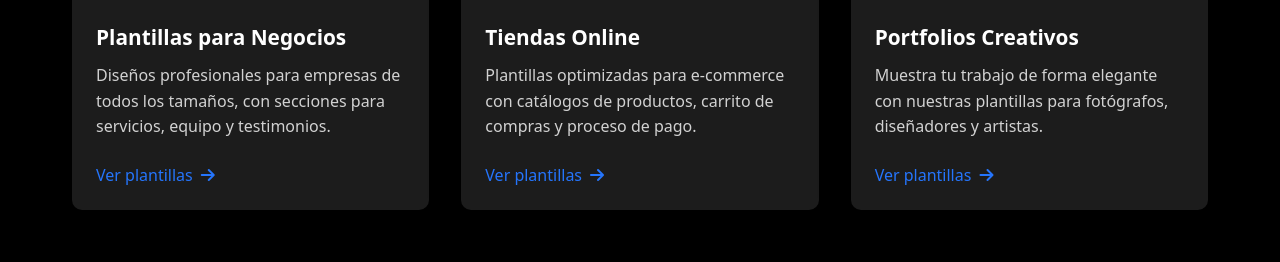
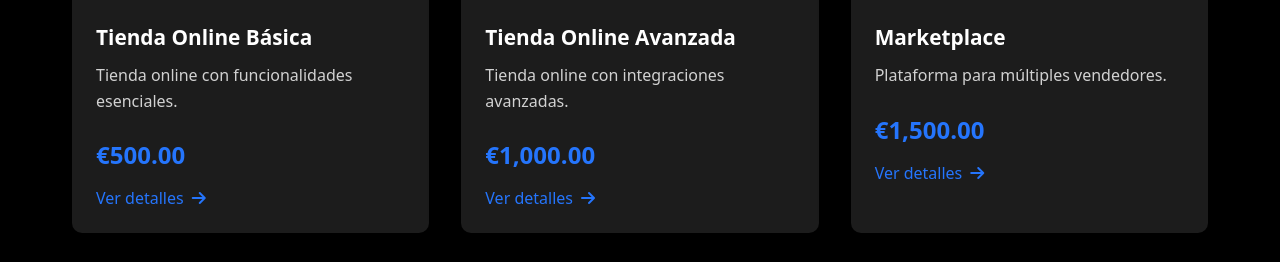
Before and after one commit to Mureeee/MGwebs3, a PHP site: page /caracteristicas.php in a window 1280 px wide. Shown: the part 1907-2169 px from the top of the page. Run offline with PHP 8.4, Linux system fonts and the light colour scheme.

Commit message:
mejora en caractersticas

```diff
--- a/caracteristicas.php
+++ b/caracteristicas.php
@@ -501,6 +501,20 @@ if ($isLoggedIn) {
             justify-content: center;
         }
 
+        .showcase-price {
+            font-size: 1.5rem;
+            font-weight: bold;
+            color: #2575fc;
+            margin: 1rem 0;
+        }
+
+        .showcase-grid {
+            display: grid;
+            grid-template-columns: repeat(auto-fit, minmax(300px, 1fr));
+            gap: 2rem;
+            margin-bottom: 4rem;
+        }
+
         @media (max-width: 768px) {
             .features-header h1 {
                 font-size: 2.5rem;
@@ -530,6 +544,10 @@ if ($isLoggedIn) {
                 max-width: 300px;
                 margin-bottom: 1rem;
             }
+
+            .showcase-grid {
+                grid-template-columns: 1fr;
+            }
         }
     </style>
 </head>
@@ -553,7 +571,7 @@ if ($isLoggedIn) {
 
                 <div class="nav-links">
                     <a href="caracteristicas.php" class="active">Características</a>
-                    <a href="como_funciona.php">Cómo Funciona</a>
+                    <a href="como_funciona.html">Cómo Funciona</a>
                     <a href="productos.php">Productos</a>
                     <a href="soporte.php">Soporte</a>
                     <a href="contactanos.php">Contáctanos</a>
@@ -699,35 +717,70 @@ if ($isLoggedIn) {
                 <!-- Sección de Showcase -->
                 <div class="showcase-section">
                     <div class="showcase-header">
-                        <h2>Plantillas Profesionales</h2>
-                        <p>Elige entre cientos de plantillas diseñadas por profesionales para diferentes sectores y personalízalas según tus necesidades.</p>
+                        <h2>Nuestros Productos Destacados</h2>
+                        <p>Explora nuestra selección de soluciones web profesionales diseñadas para diferentes necesidades y sectores.</p>
                     </div>
 
                     <div class="showcase-grid">
+                        <!-- Tiendas Online -->
                         <div class="showcase-item">
-                            <div class="showcase-image" style="background-image: url('/placeholder.svg?height=400&width=600')"></div>
+                            <div class="showcase-image" style="background-image: url('imagenes/TiendaOnlineBasica.png')"></div>
                             <div class="showcase-content">
-                                <h3>Plantillas para Negocios</h3>
-                                <p>Diseños profesionales para empresas de todos los tamaños, con secciones para servicios, equipo y testimonios.</p>
-                                <a href="#" class="btn-text">Ver plantillas <i class="fas fa-arrow-right"></i></a>
+                                <h3>Tienda Online Básica</h3>
+                                <p>Tienda online con funcionalidades esenciales.</p>
+                                <div class="showcase-price">€<?php echo number_format(500.00, 2); ?></div>
+                                <a href="productos.php" class="btn-text">Ver detalles <i class="fas fa-arrow-right"></i></a>
                             </div>
                         </div>
 
                         <div class="showcase-item">
-                            <div class="showcase-image" style="background-image: url('/placeholder.svg?height=400&width=600')"></div>
+                            <div class="showcase-image" style="background-image: url('imagenes/TiendaOnlineAvanzada.png')"></div>
                             <div class="showcase-content">
-                                <h3>Tiendas Online</h3>
-                                <p>Plantillas optimizadas para e-commerce con catálogos de productos, carrito de compras y proceso de pago.</p>
-                                <a href="#" class="btn-text">Ver plantillas <i class="fas fa-arrow-right"></i></a>
+                                <h3>Tienda Online Avanzada</h3>
+                                <p>Tienda online con integraciones avanzadas.</p>
+                                <div class="showcase-price">€<?php echo number_format(1000.00, 2); ?></div>
+                                <a href="productos.php" class="btn-text">Ver detalles <i class="fas fa-arrow-right"></i></a>
                             </div>
                         </div>
 
                         <div class="showcase-item">
-                            <div class="showcase-image" style="background-image: url('/placeholder.svg?height=400&width=600')"></div>
+                            <div class="showcase-image" style="background-image: url('imagenes/Marketplace.png')"></div>
                             <div class="showcase-content">
-                                <h3>Portfolios Creativos</h3>
-                                <p>Muestra tu trabajo de forma elegante con nuestras plantillas para fotógrafos, diseñadores y artistas.</p>
-                                <a href="#" class="btn-text">Ver plantillas <i class="fas fa-arrow-right"></i></a>
+                                <h3>Marketplace</h3>
+                                <p>Plataforma para múltiples vendedores.</p>
+                                <div class="showcase-price">€<?php echo number_format(1500.00, 2); ?></div>
+                                <a href="productos.php" class="btn-text">Ver detalles <i class="fas fa-arrow-right"></i></a>
+                            </div>
+                        </div>
+
+                        <!-- Sitios Corporativos -->
+                        <div class="showcase-item">
+                            <div class="showcase-image" style="background-image: url('imagenes/PáginaWebPersonalizada.png')"></div>
+                            <div class="showcase-content">
+                                <h3>Página Web Personalizada</h3>
+                                <p>Página diseñada a medida con funcionalidades específicas.</p>
+                                <div class="showcase-price">€<?php echo number_format(1200.00, 2); ?></div>
+                                <a href="productos.php" class="btn-text">Ver detalles <i class="fas fa-arrow-right"></i></a>
+                            </div>
+                        </div>
+
+                        <div class="showcase-item">
+                            <div class="showcase-image" style="background-image: url('imagenes/PáginaCorporativa.png')"></div>
+                            <div class="showcase-content">
+                                <h3>Página Corporativa</h3>
+                                <p>Web para empresas con información institucional.</p>
+                                <div class="showcase-price">€<?php echo number_format(900.00, 2); ?></div>
+                                <a href="productos.php" class="btn-text">Ver detalles <i class="fas fa-arrow-right"></i></a>
+                            </div>
+                        </div>
+
+                        <div class="showcase-item">
+                            <div class="showcase-image" style="background-image: url('imagenes/WebdeConsultoria.png')"></div>
+                            <div class="showcase-content">
+                                <h3>Web de Consultoría</h3>
+                                <p>Página web para negocios de consultoría.</p>
+                                <div class="showcase-price">€<?php echo number_format(800.00, 2); ?></div>
+                                <a href="productos.php" class="btn-text">Ver detalles <i class="fas fa-arrow-right"></i></a>
                             </div>
                         </div>
                     </div>
```
